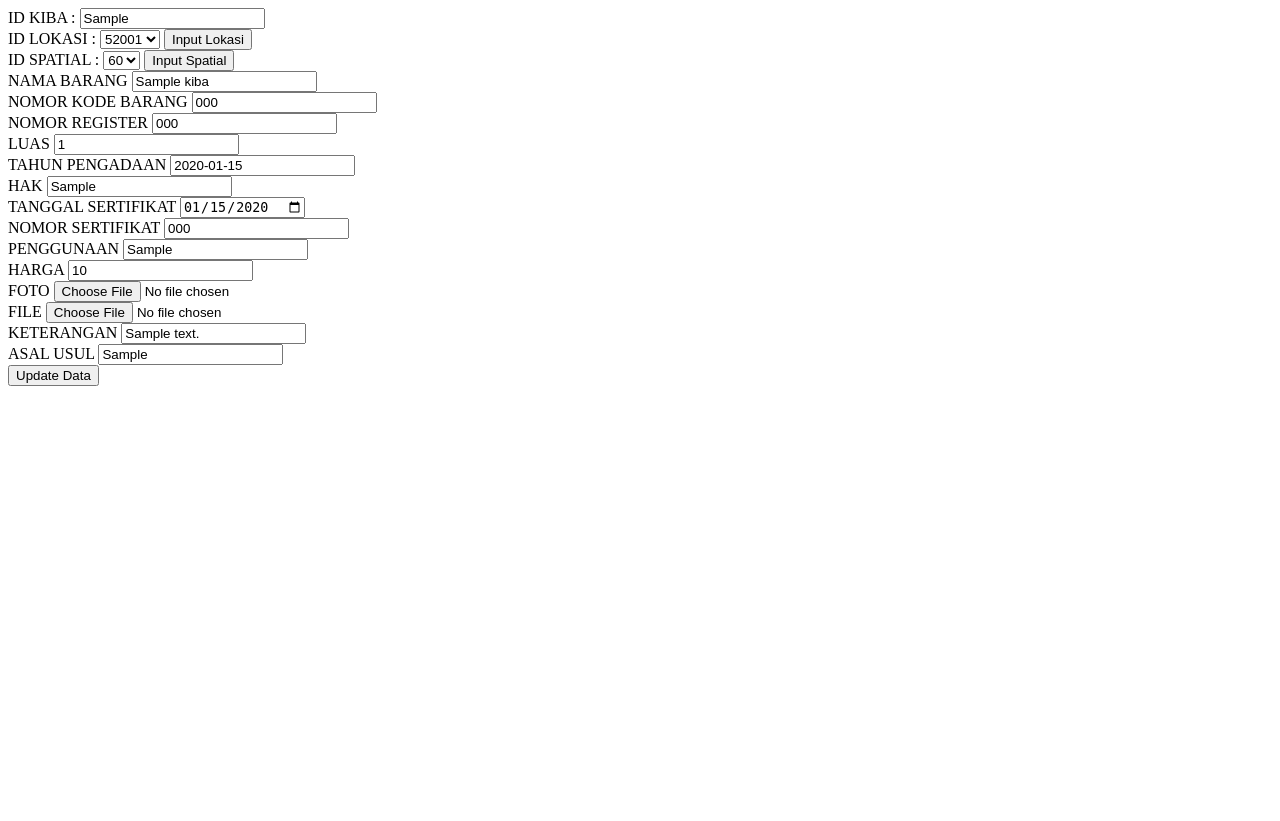
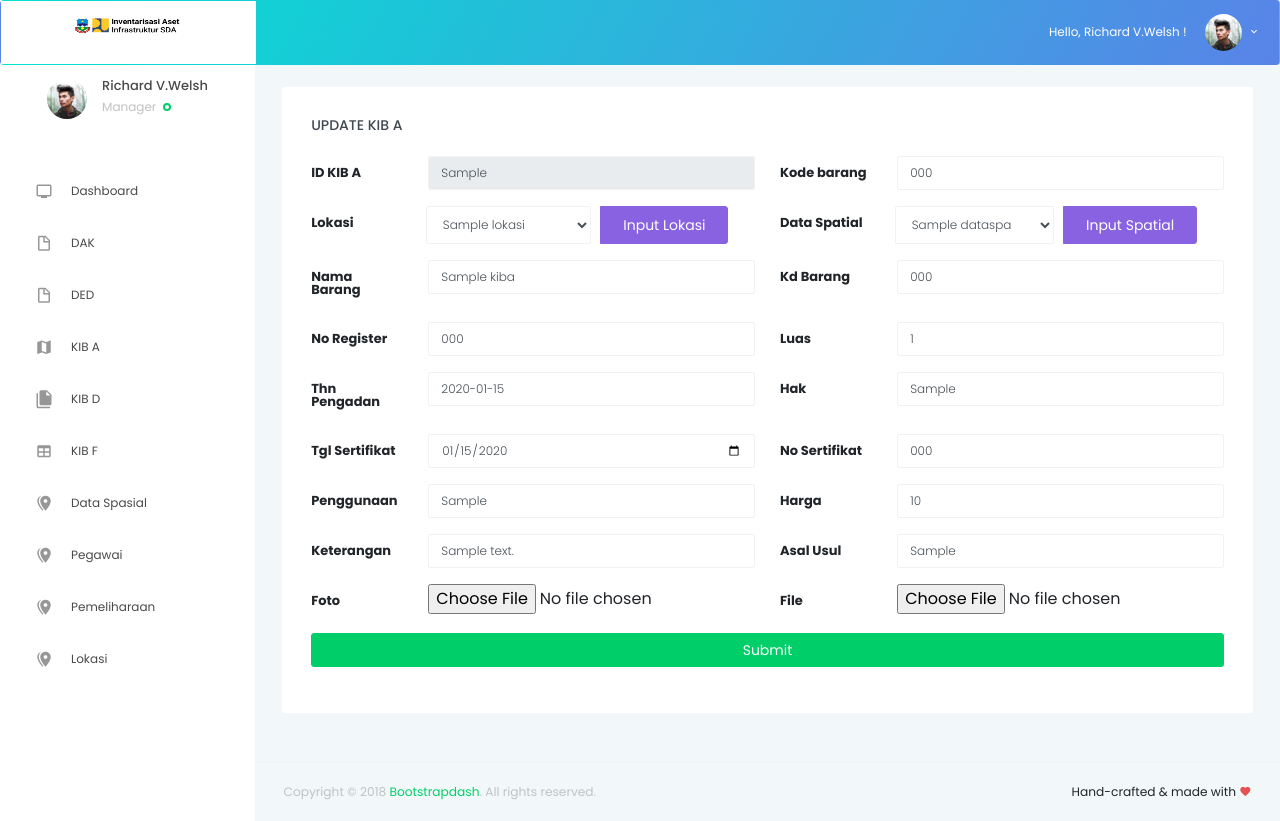
Before and after one commit to regawarp/SisfoInvenAset, a PHP site: the page made by link/admin/kiba_update.php in a window 1280 px wide. Before the commit the page ends 386 px from the top, so only its background shows below. Run offline with PHP 8.4, Linux system fonts and the light colour scheme; the visitor is signed in with stand-in values (Sample User, id 1); tables that the repository leaves empty hold one stand-in row (values such as "Sample post"); some libraries are stand-ins or nearby versions.

Commit message:
KIB A - Complete

```diff
--- a/link/admin/kiba_update.php
+++ b/link/admin/kiba_update.php
@@ -1,65 +1,310 @@
 <?php
 session_start();
 
-if ( isset( $_SESSION['user_id']) ) {
-	$conn = mysqli_connect('localhost', 'root', '', 'db_pupr');
+if (isset($_SESSION['user_id'])) {
+	$conn = mysqli_connect("localhost", "root", "", "db_pupr");
 	$sql = "SELECT * FROM kiba WHERE ID_KIBA='$_GET[idkiba]'";
 	$result = mysqli_query($conn, $sql);
+	if (mysqli_num_rows($result) > 0) {
+		if ($row = mysqli_fetch_assoc($result)) {
+
+		}else{
+				header("Location:kiba_home.php");
+		}
+	}
 } else {
-    // Redirect them to the login page
-    header('Location: ../login.php');
+	// Redirect them to the login page
+	header("Location: ../beranda.php");
 }
-if (mysqli_num_rows($result) > 0) {if($row = mysqli_fetch_assoc($result)) {
-echo"
+?>
 <html>
 <head>
-	<title>Update Kib A</title>
+	<meta charset="UTF-8">
+	<meta name="viewport" content="width=device-width, initial-scale=1.0">
+	<meta http-equiv="X-UA-Compatible" content="ie=edge">
+	<title>Document</title>
+
+	<!-- plugins:css -->
+	<link rel="stylesheet" href="../../css/materialdesignicons.min.css">
+	<link rel="stylesheet" href="../../css/vendor.bundle.base.css">
+	<link rel="stylesheet" href="../../css/vendor.bundle.addons.css">
+	<!-- endinject -->
+	<!-- plugin css for this page -->
+	<link rel="stylesheet" href="../../css/skins/all.css">
+	<link rel="stylesheet" type="text/css" href="../../css/bootstrap.min.css" />
+	<link rel="stylesheet" type="text/css" href="../../datatables/css/dataTables.bootstrap.min.css" />
+	<!-- End plugin css for this page -->
+	<!-- inject:css -->
+	<link rel="stylesheet" href="../../css/admin.css">
+	<!-- endinject -->
 </head>
+
 <body>
-	<form method='post' action='../process.php?process=update-kiba&&idkiba=$_GET[idkiba]' enctype='multipart/form-data'>
-		ID KIBA :
-		<input type='text' name='idkiba' value='$row[ID_KIBA]'>
-		<br>ID LOKASI :
-		<select name='idlokasi'>
-			<option>52001</option>
-			<option>52002</option>
-		</select> <button>Input Lokasi</button>
-		<br>ID SPATIAL :
-		<select name='iddataspa'>
-			<option>60</option>
-		</select> <button>Input Spatial</button>
-		<br>NAMA BARANG
-		<input type='text' name='nama_barang' value='$row[NAMA_BARANG]'>
-		<br>NOMOR KODE BARANG
-		<input type='text' name='nokodebrg' value='$row[NOMOR_KODE_BARANG]'>
-		<br>NOMOR REGISTER
-		<input type='text' name='noreg' value='$row[NOMOR_REGISTER]'>
-		<br>LUAS
-		<input type='text' name='luas' value='$row[LUAS]'>
-		<br>TAHUN PENGADAAN
-		<input type='text' name='thn_pengadaan' value='$row[TAHUN_PENGADAAN]'>
-		<br>HAK
-		<input type='text' name='hak' value='$row[HAK]'>
-		<br>TANGGAL SERTIFIKAT
-		<input type='date' name='tgl_sertifikat' value='$row[TANGGAL_SERTIFIKAT]'>
-		<br>NOMOR SERTIFIKAT
-		<input type='text' name='no_sertifikat' value='$row[NOMOR_SERTIFIKAT]'>
-		<br>PENGGUNAAN
-		<input type='text' name='penggunaan' value='$row[PENGGUNAAN]'>
-		<br>HARGA
-		<input type='number' name='harga' value='$row[HARGA]'>
-		<br>FOTO
-		<input type='file' name='foto' value='$row[FOTO]'>
-		<br>FILE
-		<input type='file' name='file' value='$row[FILE]'>
-		<br>KETERANGAN
-		<input type='text' name='keterangan' value='$row[KETERANGAN]'>
-		<br>ASAL USUL
-		<input type='text' name='asalusul' value='$row[ASAL_USUL]'>
-		<br>
-		<button>Update Data</button>
-	</form>
+	<div class="container-scroller">
+		<!-- partial:../../partials/_navbar.html -->
+		<?php
+			include "header.php";
+		?>
+		<!-- partial -->
+		<div class="container-fluid page-body-wrapper">
+			<!-- partial:../../partials/_sidebar.html -->
+
+			<?php
+			include "navigasi.php";
+			?>
+
+			<!-- partial -->
+			<div class="main-panel">
+				<div class="content-wrapper">
+					<div class="row">
+						<div class="col-12 grid-margin">
+							<div class="card">
+								<div class="card-body">
+									<h4 class="card-title">UPDATE KIB A</h4>
+									<form class="form-sample" action="../process.php?process=update-kiba" enctype="multipart/form-data" method="post">
+										<div class="row">
+											<div class="col-md-6">
+												<div class="form-group row">
+													<label class="col-sm-3 col-form-label">ID KIB A</label>
+													<div class="col-sm-9">
+														<input type="text" class="form-control" name="idkiba" <?php echo"value='$row[ID_KIBA]'";?> readonly/>
+													</div>
+												</div>
+											</div>
+											<div class="col-md-6">
+												<div class="form-group row">
+													<label class="col-sm-3 col-form-label">Kode barang</label>
+													<div class="col-sm-9">
+														<input type="text" class="form-control" name="nokodebrg" <?php echo"value='$row[NOMOR_KODE_BARANG]'";?>/>
+													</div>
+												</div>
+											</div>
+										</div>
+										<div class="row">
+											<div class="col-md-6">
+												<div class="form-group row">
+													<label class="col-sm-3 col-form-label">Lokasi</label>
+													<div class="input-group col-sm-8">
+														<select name="idlokasi" class="form-control" style="margin: 0px 10px;">
+															<?php
+															$query = "SELECT * FROM lokasi";
+															$result = mysqli_query($conn, $query);
+															if (mysqli_num_rows($result) > 0) {
+																while ($rowlok = mysqli_fetch_assoc($result)) {
+																	echo"<option value='$rowlok[ID_LOKASI]'>$rowlok[NAMA_LOKASI]</option>";
+																}
+															}else{
+																echo"<option>Input Lokasi Baru</option>";
+															}
+															?>
+														</select>
+														<span class="input-group-append">
+															<button class="file-upload-browse btn btn-info" type="button">Input Lokasi</button>
+														</span>
+													</div>
+												</div>
+											</div>
+											<div class="col-md-6">
+												<div class="form-group row">
+													<label class="col-sm-3 col-form-label">Data Spatial</label>
+													<div class="input-group col-sm-8">
+														<select name="iddataspa" class="form-control" style="margin: 0px 10px;">
+															<?php
+															$query = "SELECT * FROM dataspa";
+															$result = mysqli_query($conn, $query);
+															if (mysqli_num_rows($result) > 0) {
+																while ($rowspa = mysqli_fetch_assoc($result)) {
+																	echo"<option value='$rowspa[ID_DATASPA]'>$rowspa[NAMA_DATASPA]</option>";
+																}
+															}else{
+																echo"<option>Input Data Spatial Baru</option>";
+															}
+															?>
+														</select>
+														<span class="input-group-append">
+															<button class="file-upload-browse btn btn-info" type="button">Input Spatial</button>
+														</span>
+													</div>
+												</div>
+											</div>
+										</div>
+										<div class="row">
+											<div class="col-md-6">
+												<div class="form-group row">
+													<label class="col-sm-3 col-form-label">Nama Barang</label>
+													<div class="col-sm-9">
+														<input type="text" class="form-control" name="nama_barang" <?php echo"value='$row[NAMA_BARANG]'";?>/>
+													</div>
+												</div>
+											</div>
+											<div class="col-md-6">
+												<div class="form-group row">
+													<label class="col-sm-3 col-form-label">Kd Barang</label>
+													<div class="col-sm-9">
+														<input type="text" class="form-control" name="nokodebrg" <?php echo"value='$row[NOMOR_KODE_BARANG]'";?>/>
+													</div>
+												</div>
+											</div>
+										</div>
+										<div class="row">
+											<div class="col-md-6">
+												<div class="form-group row">
+													<label class="col-sm-3 col-form-label">No Register</label>
+													<div class="col-sm-9">
+														<input type="text" class="form-control" name="noreg" <?php echo"value='$row[NOMOR_REGISTER]'";?>/>
+													</div>
+												</div>
+											</div>
+											<div class="col-md-6">
+												<div class="form-group row">
+													<label class="col-sm-3 col-form-label">Luas</label>
+													<div class="col-sm-9">
+														<input type="text" class="form-control" name="luas" <?php echo"value='$row[LUAS]'";?>/>
+													</div>
+												</div>
+											</div>
+										</div>
+										<div class="row">
+											<div class="col-md-6">
+												<div class="form-group row">
+													<label class="col-sm-3 col-form-label">Thn Pengadan</label>
+													<div class="col-sm-9">
+														<input type="text" class="form-control" name="thn_pengadaan" <?php echo"value='$row[TAHUN_PENGADAAN]'";?>/>
+													</div>
+												</div>
+											</div>
+											<div class="col-md-6">
+												<div class="form-group row">
+													<label class="col-sm-3 col-form-label">Hak</label>
+													<div class="col-sm-9">
+														<input type="text" class="form-control" name="hak" <?php echo"value='$row[HAK]'";?>/>
+													</div>
+												</div>
+											</div>
+										</div>
+										<div class="row">
+											<div class="col-md-6">
+												<div class="form-group row">
+													<label class="col-sm-3 col-form-label">Tgl Sertifikat</label>
+													<div class="col-sm-9">
+														<input type="date" class="form-control" name="tgl_sertifikat" <?php echo"value='$row[TANGGAL_SERTIFIKAT]'";?>/>
+													</div>
+												</div>
+											</div>
+											<div class="col-md-6">
+												<div class="form-group row">
+													<label class="col-sm-3 col-form-label">No Sertifikat</label>
+													<div class="col-sm-9">
+														<input type="text" class="form-control" name="no_sertifikat" <?php echo"value='$row[NOMOR_SERTIFIKAT]'";?>/>
+													</div>
+												</div>
+											</div>
+										</div>
+
+										<div class="row">
+											<div class="col-md-6">
+												<div class="form-group row">
+													<label class="col-sm-3 col-form-label">Penggunaan</label>
+													<div class="col-sm-9">
+														<input type="text" class="form-control" name="penggunaan" <?php echo"value='$row[PENGGUNAAN]'";?>/>
+													</div>
+												</div>
+											</div>
+											<div class="col-md-6">
+												<div class="form-group row">
+													<label class="col-sm-3 col-form-label">Harga</label>
+													<div class="col-sm-9">
+														<input type="number" class="form-control" name="harga" <?php echo"value='$row[HARGA]'";?>/>
+													</div>
+												</div>
+											</div>
+										</div>
+										<div class="row">
+											<div class="col-md-6">
+												<div class="form-group row">
+													<label class="col-sm-3 col-form-label">Keterangan</label>
+													<div class="col-sm-9">
+														<input type="text" class="form-control" name="keterangan" <?php echo"value='$row[KETERANGAN]'";?>/>
+													</div>
+												</div>
+											</div>
+											<div class="col-md-6">
+												<div class="form-group row">
+													<label class="col-sm-3 col-form-label">Asal Usul</label>
+													<div class="col-sm-9">
+														<input type="text" class="form-control" name="asalusul" <?php echo"value='$row[ASAL_USUL]'";?>/>
+													</div>
+												</div>
+											</div>
+										</div>
+										<div class="row">
+
+											<div class="col-md-6">
+												<div class="form-group row">
+													<label class="col-sm-3 col-form-label">Foto</label>
+													<div class="col-sm-9">
+														<input type="file" name="foto" />
+													</div>
+												</div>
+											</div>
+											<div class="col-md-6">
+												<div class="form-group row">
+													<label class="col-sm-3 col-form-label">File</label>
+													<div class="col-sm-9">
+														<input type="file" name="file" />
+													</div>
+												</div>
+											</div>
+										</div>
+										<div class="row">
+											<div class="col-md-12">
+												<button type="submit" class="btn btn-success mr-2" style="width:100%;">Submit</button>
+											</div>
+										</div>
+									</form>
+								</div>
+							</div>
+						</div>
+					</div>
+				</div>
+				<!-- content-wrapper ends -->
+				<!-- partial:../../partials/_footer.html -->
+				<?php
+					include "footer.php";
+				?>
+				<!-- partial -->
+			</div>
+			<!-- main-panel ends -->
+		</div>
+		<!-- page-body-wrapper ends -->
+	</div>
+	<!-- container-scroller -->
 </body>
+<!-- container-scroller -->
+<!-- plugins:js -->
+<script src="../../js/vendor.bundle.base.js"></script>
+<script src="../../js/vendor.bundle.addons.js"></script>
+<!-- endinject -->
+<!-- Plugin js for this page-->
+<!-- End plugin js for this page-->
+<!-- inject:js -->
+<script src="../../js/off-canvas.js"></script>
+<script src="../../js/misc.js"></script>
+<!-- endinject -->
+<!-- Custom js for this page-->
+<!-- <script src="../../js/jquery.min.js"></script> -->
+<script src="https://code.jquery.com/jquery-3.3.1.js"></script>
+<script src="../../datatables/js/jquery.dataTables.min.js"></script>
+<script src="../../datatables/js/dataTables.bootstrap.min.js"></script>
+<script>
+	$(document).ready(function() {
+		$('#myTable').DataTable();
+	});
+</script>
+<!-- End custom js for this page-->
+
 </html>
-";}}
+<?php
+
+mysqli_close($conn);
 ?>
```
Also changed, not shown: link/admin/kiba_home.php (+19 -3 lines), link/process.php (+6 -2 lines).
